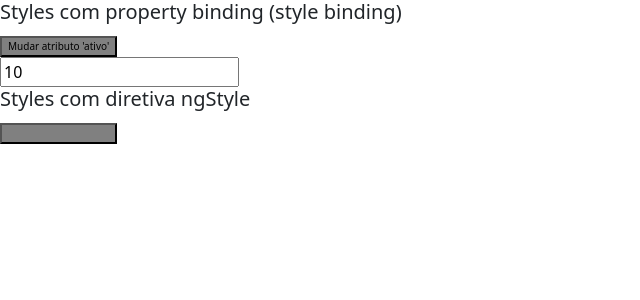
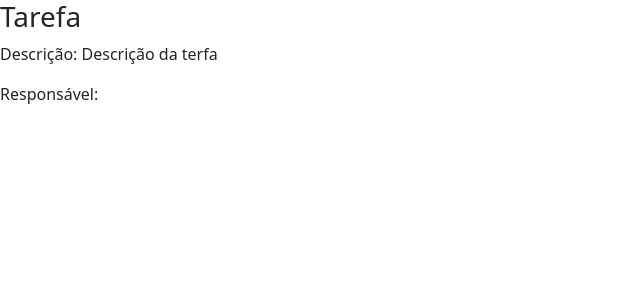
Before and after one commit to gseovana/curso-angular, an Angular app in the folder diretivas/: page / in a window 1280 px wide. Shown: the top 300 px of the page, without its empty margins (0-640 px from the left). Built offline with nearby package versions, Linux system fonts and the light colour scheme.

Commit message:
operador elvis

```diff
--- a/diretivas/src/app/app.component.html
+++ b/diretivas/src/app/app.component.html
@@ -2,4 +2,5 @@
 <!--<app-diretiva-ngswitch></app-diretiva-ngswitch>-->
 <!--<app-diretiva-ngfor></app-diretiva-ngfor>-->
 <!--<app-diretiva-ngclass></app-diretiva-ngclass>-->
-<app-diretiva-ngstyle></app-diretiva-ngstyle>
+<!--<app-diretiva-ngstyle></app-diretiva-ngstyle>-->
+<app-operador-elvis></app-operador-elvis>
--- a/diretivas/src/app/app.module.ts
+++ b/diretivas/src/app/app.module.ts
@@ -8,6 +8,7 @@ import { DiretivaNgforComponent } from './diretiva-ngfor/diretiva-ngfor.componen
 import { DiretivaNgclassComponent } from './diretiva-ngclass/diretiva-ngclass.component';
 import { DiretivaNgstyleComponent } from './diretiva-ngstyle/diretiva-ngstyle.component';
 import { FormsModule } from '@angular/forms';
+import { OperadorElvisComponent } from './operador-elvis/operador-elvis.component';
 
 @NgModule({
   declarations: [
@@ -16,7 +17,8 @@ import { FormsModule } from '@angular/forms';
     DiretivaNgswitchComponent,
     DiretivaNgforComponent,
     DiretivaNgclassComponent,
-    DiretivaNgstyleComponent
+    DiretivaNgstyleComponent,
+    OperadorElvisComponent
   ],
   imports: [
     BrowserModule,
--- /dev/null
+++ b/diretivas/src/app/operador-elvis/operador-elvis.component.html
@@ -0,0 +1,8 @@
+<h3>Tarefa</h3>
+<p>Descrição: {{ tarefa.desc }}</p>
+<!---<p>Responsável: {{ tarefa.responsavel.nome }}</p>-->
+
+<!--<p>Responsável: {{ tarefa.responsavel != null ? tarefa.responsavel.nome : ''}}></p>-->
+
+<p>Responsável: {{ tarefa.responsavel?.usuario?.nome }}</p>
+<!--Ao ser colocado após uma variável ou obj que pode ter valor nulo, o elvis faz uma lógica parecida com a do parágrafo anterior-->
--- /dev/null
+++ b/diretivas/src/app/operador-elvis/operador-elvis.component.ts
@@ -0,0 +1,16 @@
+import { Component } from '@angular/core';
+
+@Component({
+  selector: 'app-operador-elvis',
+  templateUrl: './operador-elvis.component.html',
+  styleUrls: ['./operador-elvis.component.css']
+})
+export class OperadorElvisComponent {
+  tarefa: any = {
+    desc: 'Descrição da terfa',
+    responsavel: {
+      usuario: null
+    }
+    //responsavel: {nome: 'Geovana'}
+  };
+}
```
Also changed, not shown: diretivas/src/app/operador-elvis/operador-elvis.component.css (added), 1 other file (tests, documents, lock files or other folders).
